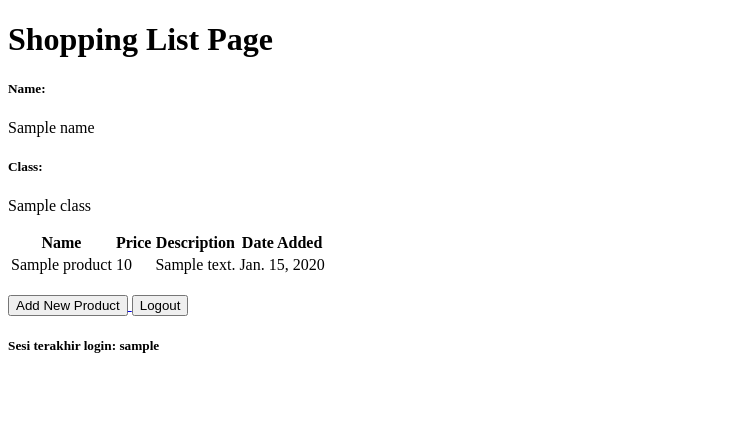
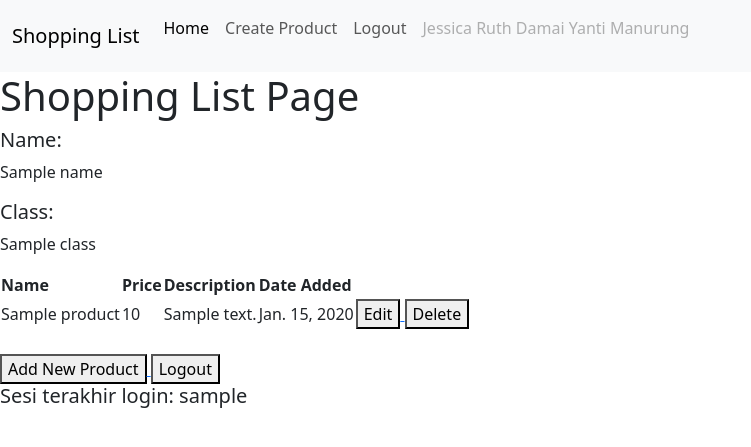
Before and after one commit to jessiruth/shopping-list, a Django app: template main/templates/main.html in a window 1280 px wide. Shown: the top 447 px of the page, without its empty margins (0-751 px from the left). Run offline with Django 4.2, Linux system fonts and the light colour scheme; tables that the repository leaves empty hold one stand-in row (values such as "Sample post"); the template is opened without the code that fills it: values that come from a table or form of the project are taken from there, most other values are stand-ins (such as "Sample title", 1, 10 or a date in 2020).

Commit message:
Tutorial 4

```diff
--- a/main/templates/main.html
+++ b/main/templates/main.html
@@ -1,6 +1,31 @@
 {% extends 'base.html' %}
 
 {% block content %}
+<nav class="navbar navbar-expand-lg navbar-light bg-body-tertiary">
+    <div class="container-fluid">
+        <a class="navbar-brand" href="{% url 'main:show_main' %}">Shopping List</a>
+        <button class="navbar-toggler" type="button" data-bs-toggle="collapse" data-bs-target="#navbarNav"
+            aria-controls="navbarNav" aria-expanded="false" aria-label="Toggle navigation">
+            <span class="navbar-toggler-icon"></span>
+        </button>
+        <div class="collapse navbar-collapse" id="navbarNav">
+            <ul class="navbar-nav">
+                <li class="nav-item">
+                    <a class="nav-link active" aria-current="page" href="{% url 'main:show_main' %}">Home</a>
+                </li>
+                <li class="nav-item">
+                    <a class="nav-link" href="{% url 'main:create_product' %}">Create Product</a>
+                </li>
+                <li class="nav-item">
+                    <a class="nav-link" href="{% url 'main:logout' %}">Logout</a>
+                </li>
+                <li class="nav-item">
+                    <p class="nav-link disabled" aria-disabled="true">Jessica Ruth Damai Yanti Manurung</p>
+                </li>
+            </ul>
+        </div>
+    </div>
+</nav>
     <h1>Shopping List Page</h1>
 
     <h5>Name:</h5>
@@ -25,6 +50,18 @@
                 <td>{{product.price}}</td>
                 <td>{{product.description}}</td>
                 <td>{{product.date_added}}</td>
+                <td>
+                    <a href="{% url 'main:edit_product' product.pk %}">
+                        <button>
+                            Edit
+                        </button>
+                    </a>
+                    <a href="{% url 'main:delete_product' product.pk %}">
+                        <button>
+                            Delete
+                        </button>
+                    </a>
+                </td>
             </tr>
         {% endfor %}
     </table>
--- a/main/urls.py
+++ b/main/urls.py
@@ -1,5 +1,5 @@
 from django.urls import path
-from main.views import show_main, create_product, show_xml, show_json, show_xml_by_id, show_json_by_id, register, login_user, logout_user
+from main.views import *
 
 app_name = 'main'
 
@@ -12,5 +12,7 @@ urlpatterns = [
     path('json/<int:id>/', show_json_by_id, name='show_json_by_id'),
     path('register/', register, name='register'),
     path('login/', login_user, name='login'),
-    path('logout/', logout_user, name='logout')
+    path('logout/', logout_user, name='logout'),
+    path('edit-product/<int:id>', edit_product, name='edit_product'),
+    path('delete/<int:id>', delete_product, name='delete_product'),
 ]
--- a/templates/base.html
+++ b/templates/base.html
@@ -9,6 +9,10 @@
         />
         {% block meta %}
         {% endblock meta %}
+        <link href="https://cdn.jsdelivr.net/npm/bootstrap@5.3.2/dist/css/bootstrap.min.css" rel="stylesheet" integrity="sha384-T3c6CoIi6uLrA9TneNEoa7RxnatzjcDSCmG1MXxSR1GAsXEV/Dwwykc2MPK8M2HN" crossorigin="anonymous">
+        <script src="https://code.jquery.com/jquery-3.6.0.min.js" integrity="sha384-KyZXEAg3QhqLMpG8r+J4jsl5c9zdLKaUk5Ae5f5b1bw6AUn5f5v8FZJoMxm6f5cH1" crossorigin="anonymous"></script>
+        <script src="https://cdn.jsdelivr.net/npm/@popperjs/core@2.11.8/dist/umd/popper.min.js" integrity="sha384-I7E8VVD/ismYTF4hNIPjVp/Zjvgyol6VFvRkX/vR+Vc4jQkC+hVqc2pM8ODewa9r" crossorigin="anonymous"></script>
+        <script src="https://cdn.jsdelivr.net/npm/bootstrap@5.3.2/dist/js/bootstrap.min.js" integrity="sha384-BBtl+eGJRgqQAUMxJ7pMwbEyER4l1g+O15P+16Ep7Q9Q+zqX6gSbd85u4mG4QzX+" crossorigin="anonymous"></script>
     </head>
 
     <body>
```
Also changed, not shown: main/templates/edit_product.html (added, +22 -0 lines), main/views.py (+23 -0 lines).
